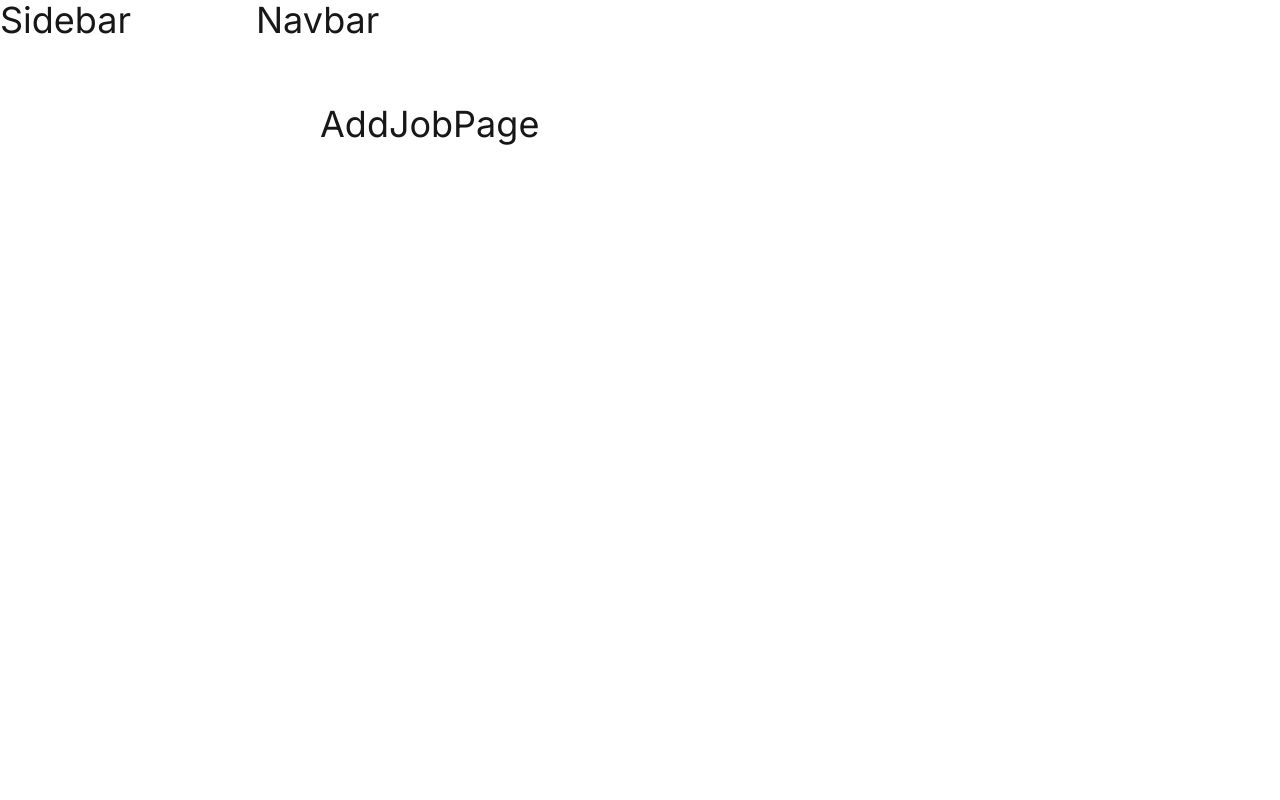
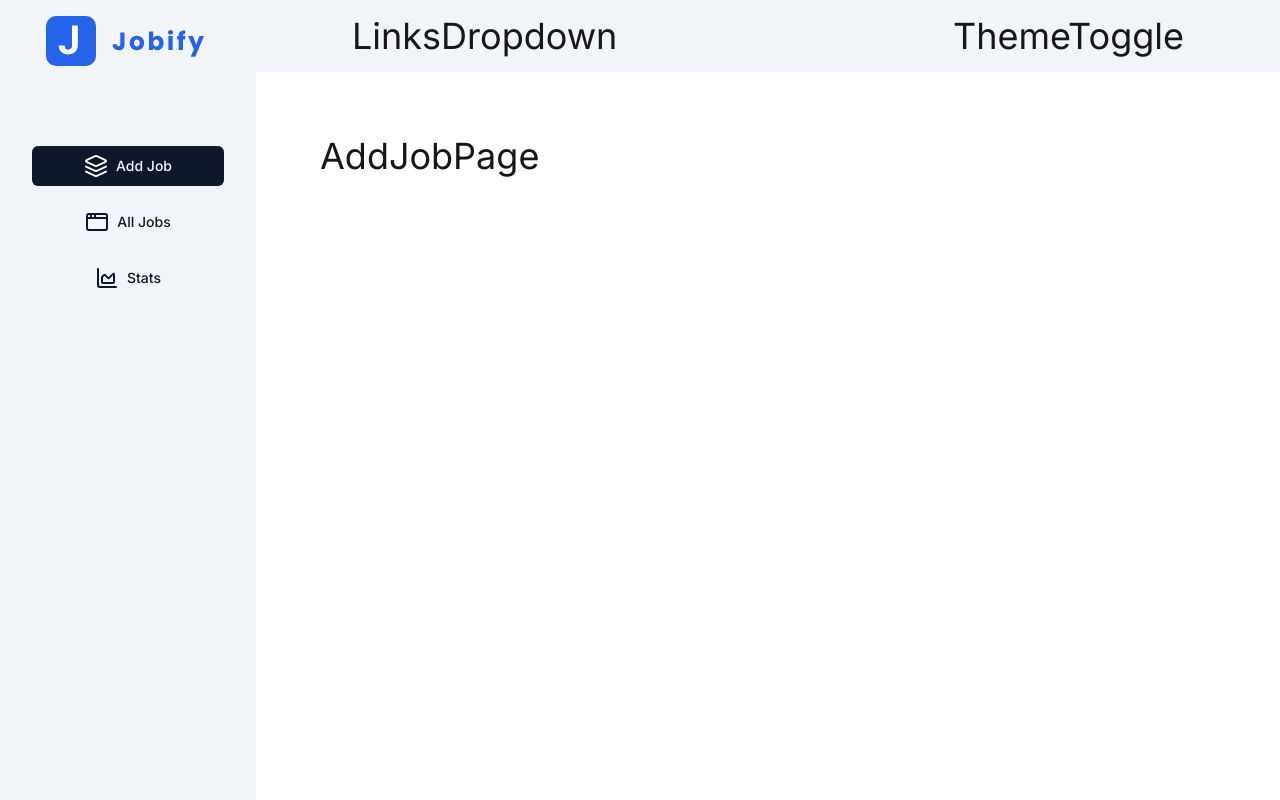
Before and after one commit to Martin-Andreev-288/my-jobify-nextjs, a Next.js app: page /add-job in a window 1280 px wide. Built offline with nearby package versions, Linux system fonts and the light colour scheme.

Commit message:
Setup the sidebar (visible on big screen) and the navbar
Use the usePathname next.js hook so that we could setup the CSS for the current selected button from the sidebar.

```diff
--- a/app/globals.css
+++ b/app/globals.css
@@ -7,12 +7,12 @@
   --foreground: #171717;
 }
 
-@media (prefers-color-scheme: dark) {
+/* @media (prefers-color-scheme: dark) {
   :root {
     --background: #0a0a0a;
     --foreground: #ededed;
   }
-}
+} */
 
 body {
   color: var(--foreground);
--- a/components/Navbar.tsx
+++ b/components/Navbar.tsx
@@ -1,4 +1,19 @@
-const Navbar = () => {
-  return <h2 className="text-4xl">Navbar</h2>;
-};
+import LinksDropdown from "./LinksDropdown";
+import { UserButton } from "@clerk/nextjs";
+import ThemeToggle from "./ThemeToggle";
+
+function Navbar() {
+  return (
+    <nav className="bg-muted py-4 sm:px-16 lg:px-24 px-4 flex items-center justify-between">
+      <div>
+        <LinksDropdown />
+      </div>
+      <div className="flex items-center gap-x-4">
+        <ThemeToggle />
+        <UserButton afterSignOutUrl="/" />
+      </div>
+    </nav>
+  );
+}
+
 export default Navbar;
--- a/components/Sidebar.tsx
+++ b/components/Sidebar.tsx
@@ -1,5 +1,34 @@
-const Sidebar = () => {
-  return <h2 className="text-4xl">Sidebar</h2>;
-};
+"use client";
+import Logo from "@/assets/logo.svg";
+import links from "@/utils/links";
+import Image from "next/image";
+import Link from "next/link";
+import { Button } from "./ui/button";
+import { usePathname } from "next/navigation";
+
+function Sidebar() {
+  const pathname = usePathname();
+
+  return (
+    <aside className="py-4 px-8 bg-muted h-full">
+      <Image src={Logo} alt="logo" className="mx-auto" />
+      <div className="flex flex-col mt-20 gap-y-4">
+        {links.map((link) => {
+          return (
+            <Button
+              asChild
+              key={link.href}
+              variant={pathname === link.href ? "default" : "link"}
+            >
+              <Link href={link.href} className="flex items-center gap-x-2 ">
+                {link.icon} <span className="capitalize">{link.label}</span>
+              </Link>
+            </Button>
+          );
+        })}
+      </div>
+    </aside>
+  );
+}
 
 export default Sidebar;
```
